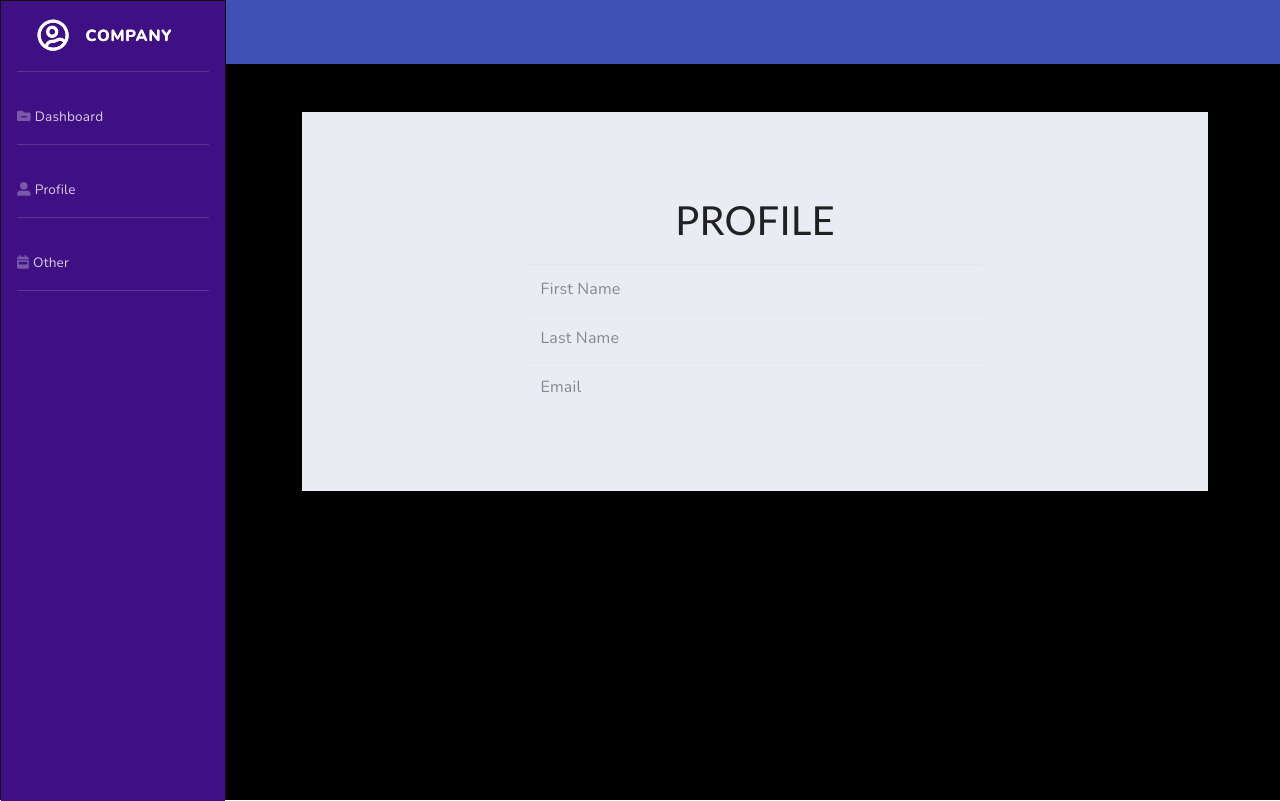
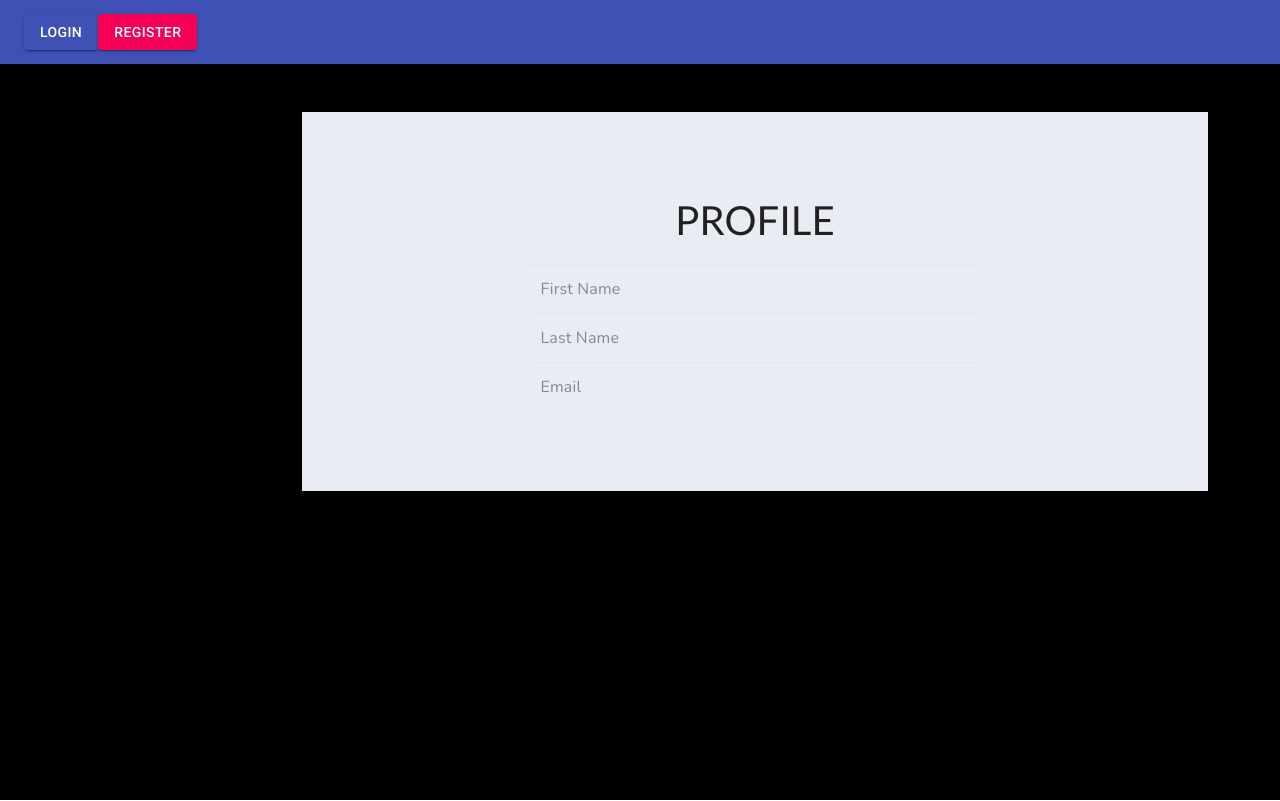
Before and after one commit to Epanastatis2020/CommuniHub, a React (Create React App) app in the folder client/: page /profile in a window 1280 px wide. Built offline with nearby package versions, Linux system fonts and the light colour scheme.

Commit message:
updated Sidebar to Mui version

```diff
--- a/client/src/components/Sidebar/Sidebar.js
+++ b/client/src/components/Sidebar/Sidebar.js
@@ -1,56 +1,43 @@
 import React from 'react';
-import { Link } from 'react-router-dom';
-import Item from './Item';
-import './style.css';
+import { makeStyles } from '@material-ui/core/styles';
+import Drawer from '@material-ui/core/Drawer';
+import List from '@material-ui/core/List';
+import ListItem from '@material-ui/core/ListItem';
+import ListItemIcon from '@material-ui/core/ListItemIcon';
+import ListItemText from '@material-ui/core/ListItemText';
+import InboxIcon from '@material-ui/icons/MoveToInbox';
+import MailIcon from '@material-ui/icons/Mail';
 
-function Sidebar() {
-    return (
-        <aside>
-            <ul className="navbar-nav sidebar sidebar-dark accordion" id="accordionSidebar">
-                <Link to="/" className="sidebar-brand d-flex align-items-center justify-content-center">
-                    <div className="sidebar-brand-icon rotate-n-15">
-                        <i className="far fa-user-circle" />
-                    </div>
-                    <div className="sidebar-brand-text mx-3">Company</div>
-                </Link>
+const useStyles = makeStyles({
+  list: {
+    width: 250,
+  },
+  fullList: {
+    width: 'auto',
+  },
+});
 
-                {/* Divider */}
-                <hr className="sidebar-divider" />
+export default function Sidebar(props) {
+  const classes = useStyles();
 
-                {/* Nav Item - Dashboard */}
-                <Item
-                    active={''}
-                    href={'/dashboard'}
-                    icon={<i className="fas fa-folder-minus" />}
-                    text={<span>Dashboard</span>}
-                />
-
-                {/* Divider */}
-                <hr className="sidebar-divider d-none d-md-block" />
-
-                {/* Nav Item - Profile */}
-                <Item
-                    active={''}
-                    href={'/profile'}
-                    icon={<i className="fas fa-user-alt" />}
-                    text={<span>Profile</span>}
-                />
-
-                {/* Divider */}
-                <hr className="sidebar-divider d-none d-md-block" />
-
-                {/* Nav Item - Roster */}
-                <Item
-                    active={''}
-                    href={'/other'}
-                    icon={<i className="fas fa-calendar-week" />}
-                    text={<span>Other</span>}
-                />
-
-                {/* Divider */}
-                <hr className="sidebar-divider d-none d-md-block" />
-            </ul>
-        </aside>
-    );
+  return (
+    <Drawer
+        className={classes.drawer}
+        anchor="left"
+        onClose={props.toggleClose}
+        open={props.open}
+        classes={{
+          paper: classes.drawerPaper,
+        }}
+      >
+        <List>
+          {['Inbox', 'Starred', 'Send email', 'Drafts'].map((text, index) => (
+            <ListItem button key={text}>
+              <ListItemIcon>{index % 2 === 0 ? <InboxIcon /> : <MailIcon />}</ListItemIcon>
+              <ListItemText primary={text} />
+            </ListItem>
+          ))}
+        </List>
+    </Drawer>
+  );
 }
-export default Sidebar;
```
